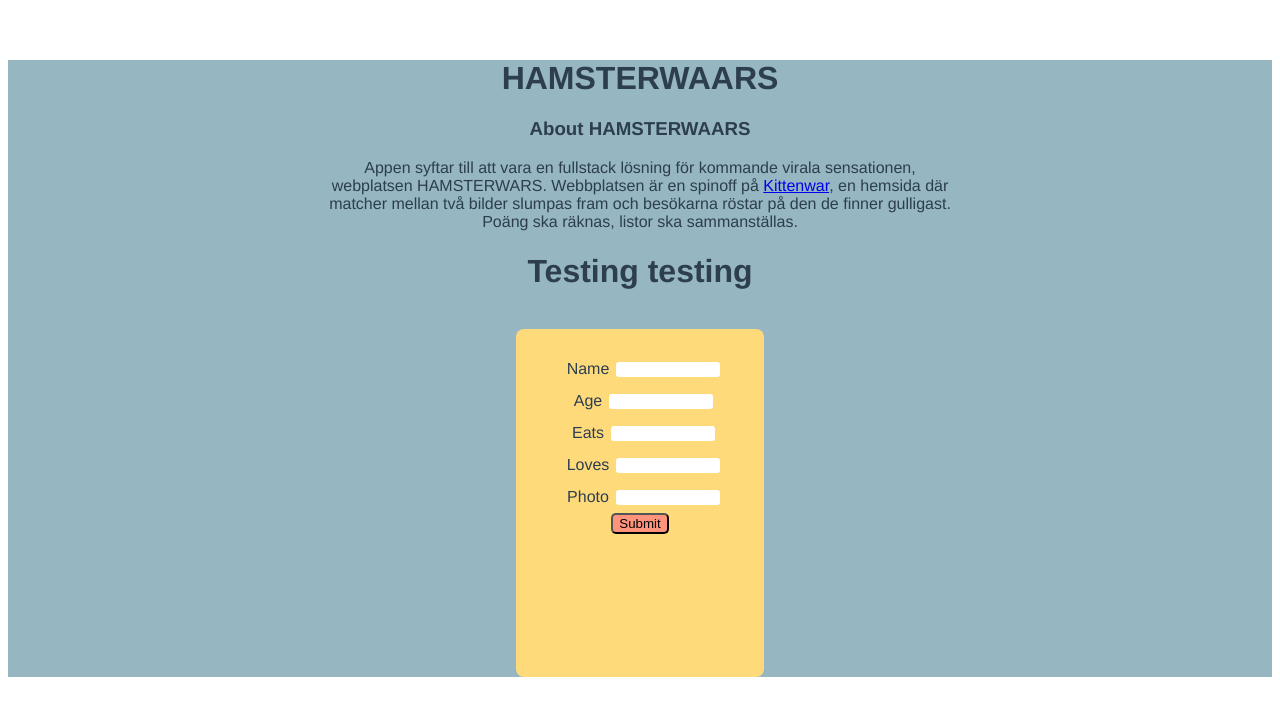
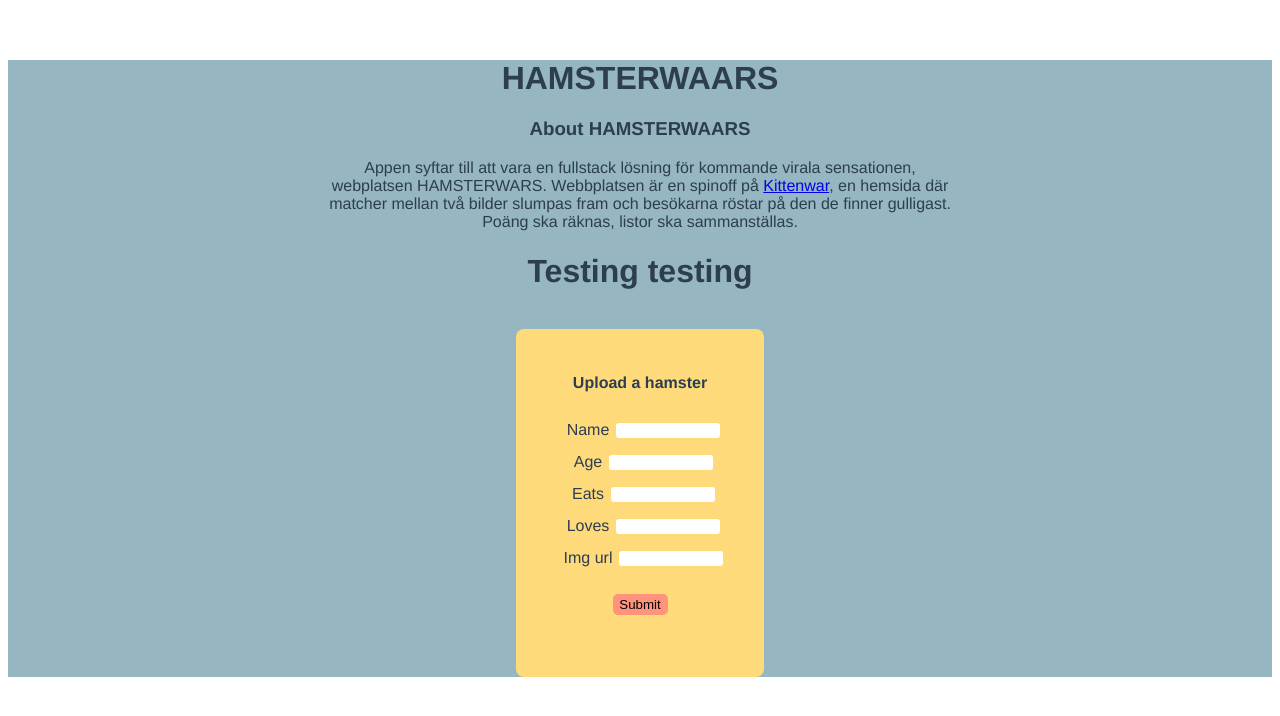
Before and after one commit to AndreasKarlsson620/hamsters, a Vue app: page / in a window 1280 px wide. Shown: the top 716 px of the page. Built offline with nearby package versions, Linux system fonts and the light colour scheme.

Commit message:
Fixat klart axios-funktionen

```diff
--- a/package.json
+++ b/package.json
@@ -8,6 +8,7 @@
     "lint": "vue-cli-service lint"
   },
   "dependencies": {
+    "axios": "^0.20.0",
     "body-parser": "^1.19.0",
     "core-js": "^3.6.5",
     "express": "^4.17.1",
--- a/src/components/Upload.vue
+++ b/src/components/Upload.vue
@@ -7,6 +7,7 @@
 
         <div class="form">
             <form>
+                <h4>Upload a hamster</h4>
                 <div>
                     <label>Name</label>
                     <input v-model="hamster.name" type="text" required />
@@ -28,24 +29,28 @@
                 </div>
 
                 <div>
-                    <label>Photo</label>
+                    <label>Img url</label>
                     <input v-model="hamster.url" type="url" required />
                 </div>
                 <button @click.prevent="submit" type="submit">Submit</button>
+                <div>
+                    <p v-if="success">{{hamster.name + " är sparad!"}}</p>
+                    <p v-if="error">Oops! Något gick fel.</p>
+                </div>
             </form>
         </div>
-        <p v-if="success">{{hamster.name + " är sparad!"}}</p>
-        <p v-if="error">Oops! Något gick fel.</p>
     </div>
 </template>
 
 <script>
+import axios from "axios";
+
 export default {
     data() {
         return {
             hamster: {
                 name: "",
-                age: "",
+                age: Number,
                 food: "",
                 loves: "",
                 url: "",
@@ -63,12 +68,12 @@
                 .then((response) => {
                     console.log("Detta är response", response.data);
                     if (response === 200) {
-                        success = true;
+                        this.success = true;
                     }
                 })
                 .catch((error) => {
                     console.log("Error", error.message);
-                    error = true;
+                    this.error = true;
                 });
         },
     },
@@ -79,6 +84,7 @@
 .template-div {
     background-color: #96b6c1;
 }
+
 .form {
     background-color: #ffda7b;
     width: 200px;
@@ -101,5 +107,9 @@
 button {
     background-color: #ff937b;
     border-radius: 5px;
+    margin: 20px;
+    border: none;
+    width: 55px;
+    height: 21px;
 }
 </style>
```
Also changed, not shown: 1 other file (tests, documents, lock files or other folders).
